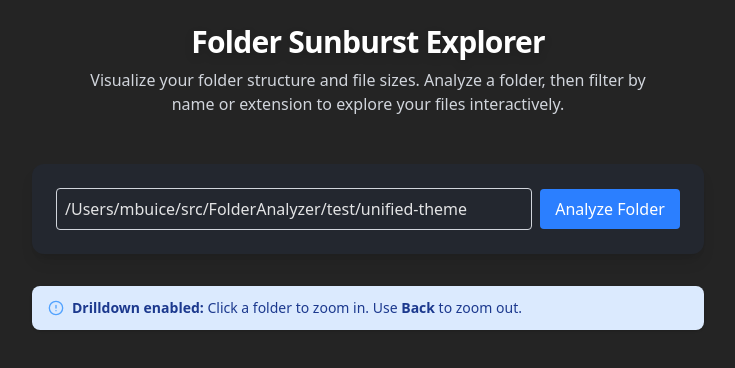
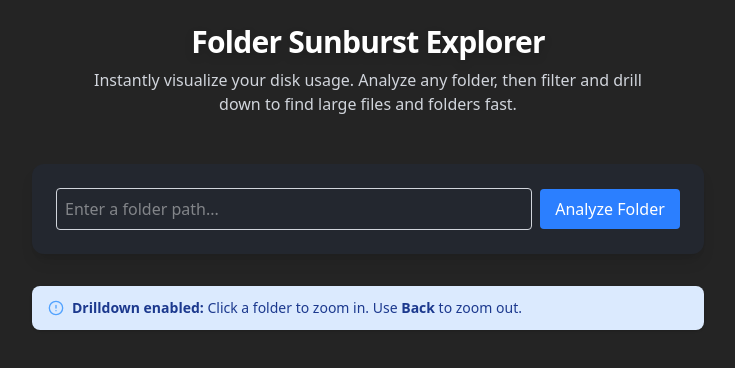
Before and after one commit to maple-buice/folder-analyzer, a React (Vite) app: page / in a window 1280 px wide. Shown: the top 368 px of the page, without its empty margins (272-1007 px from the left). Built offline with nearby package versions, Linux system fonts and the light colour scheme.

Commit message:
Clean up boilerplate

```diff
--- a/package.json
+++ b/package.json
@@ -1,5 +1,5 @@
 {
-  "name": "bun-react-template",
+  "name": "folder-sunburst-explorer",
   "version": "0.1.0",
   "private": true,
   "type": "module",
--- a/src/App.tsx
+++ b/src/App.tsx
@@ -3,9 +3,7 @@ import React, { useState, useMemo } from 'react';
 import { ResponsiveSunburst } from '@nivo/sunburst';
 
 const App = () => {
-  const [folderPath, setFolderPath] = useState<string>(
-    '/Users/mbuice/src/FolderAnalyzer/test/unified-theme'
-  );
+  const [folderPath, setFolderPath] = useState<string>('');
   const [folderData, setFolderData] = useState<any>(null);
   const [nivoData, setNivoData] = useState<any>(null);
   const [nodeStack, setNodeStack] = useState<any[]>([]);
@@ -160,8 +158,8 @@ const App = () => {
           Folder Sunburst Explorer
         </h1>
         <p className="text-gray-300 mb-4 text-center max-w-xl">
-          Visualize your folder structure and file sizes. Analyze a folder, then filter by name or
-          extension to explore your files interactively.
+          Instantly visualize your disk usage. Analyze any folder, then filter and drill down to
+          find large files and folders fast.
         </p>
       </header>
       <div className="max-w-2xl mx-auto bg-[#23272f] bg-opacity-80 rounded-xl shadow-lg p-6 mb-8 flex flex-col gap-4">
@@ -170,7 +168,7 @@ const App = () => {
             type="text"
             value={folderPath}
             onChange={handleInputChange}
-            placeholder="Enter folder path"
+            placeholder="Enter a folder path..."
             className="border border-gray-300 p-2 rounded flex-1 min-w-0"
           />
           <button
--- a/src/index.html
+++ b/src/index.html
@@ -4,7 +4,7 @@
     <meta charset="UTF-8" />
     <meta name="viewport" content="width=device-width, initial-scale=1.0" />
     <link rel="icon" type="image/svg+xml" href="./logo.svg" />
-    <title>Bun + React</title>
+    <title>Folder Sunburst Explorer</title>
   </head>
   <body>
     <div id="root"></div>
--- a/src/index.tsx
+++ b/src/index.tsx
@@ -14,28 +14,6 @@ const server = serve({
   routes: {
     // Serve index.html for all unmatched routes.
     '/*': index,
-
-    '/api/hello': {
-      async GET(req) {
-        return Response.json({
-          message: 'Hello, world!',
-          method: 'GET',
-        });
-      },
-      async PUT(req) {
-        return Response.json({
-          message: 'Hello, world!',
-          method: 'PUT',
-        });
-      },
-    },
-
-    '/api/hello/:name': async (req) => {
-      const name = req.params.name;
-      return Response.json({
-        message: `Hello, ${name}!`,
-      });
-    },
 
     '/api/analyze-folder/:path': async (req: { params: { path: string } }) => {
       const folderPath = req.params.path;
@@ -67,7 +45,7 @@ const server = serve({
   development: process.env.NODE_ENV !== 'production',
 });
 
-console.log(`🚀 Server running at ${server.url}`);
+console.log(`🚀 Folder Sunburst Explorer server running at ${server.url}`);
 
 function log(...args: any[]) {
   // eslint-disable-next-line no-console
```
Also changed, not shown: 2 other files (tests, documents, lock files or other folders).
